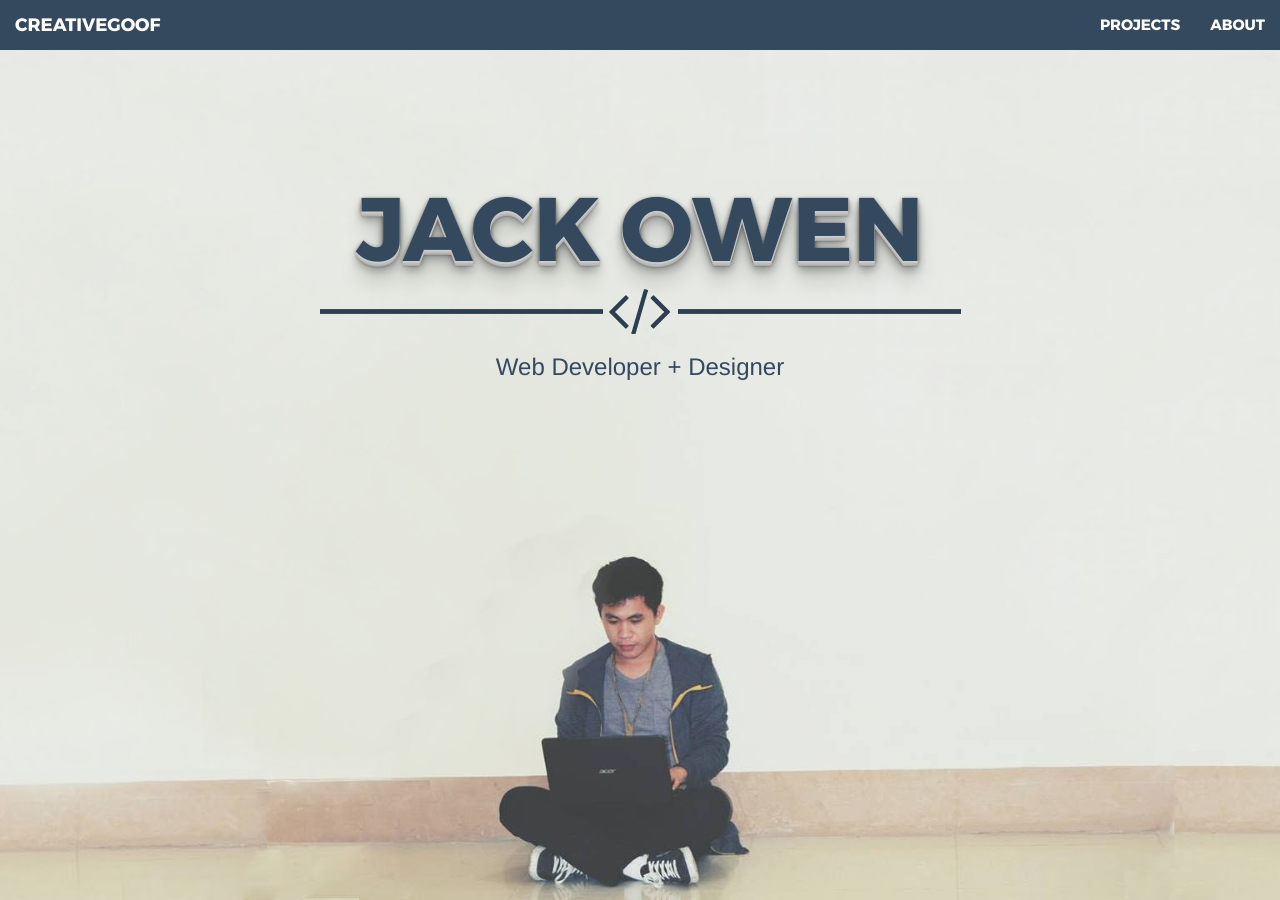
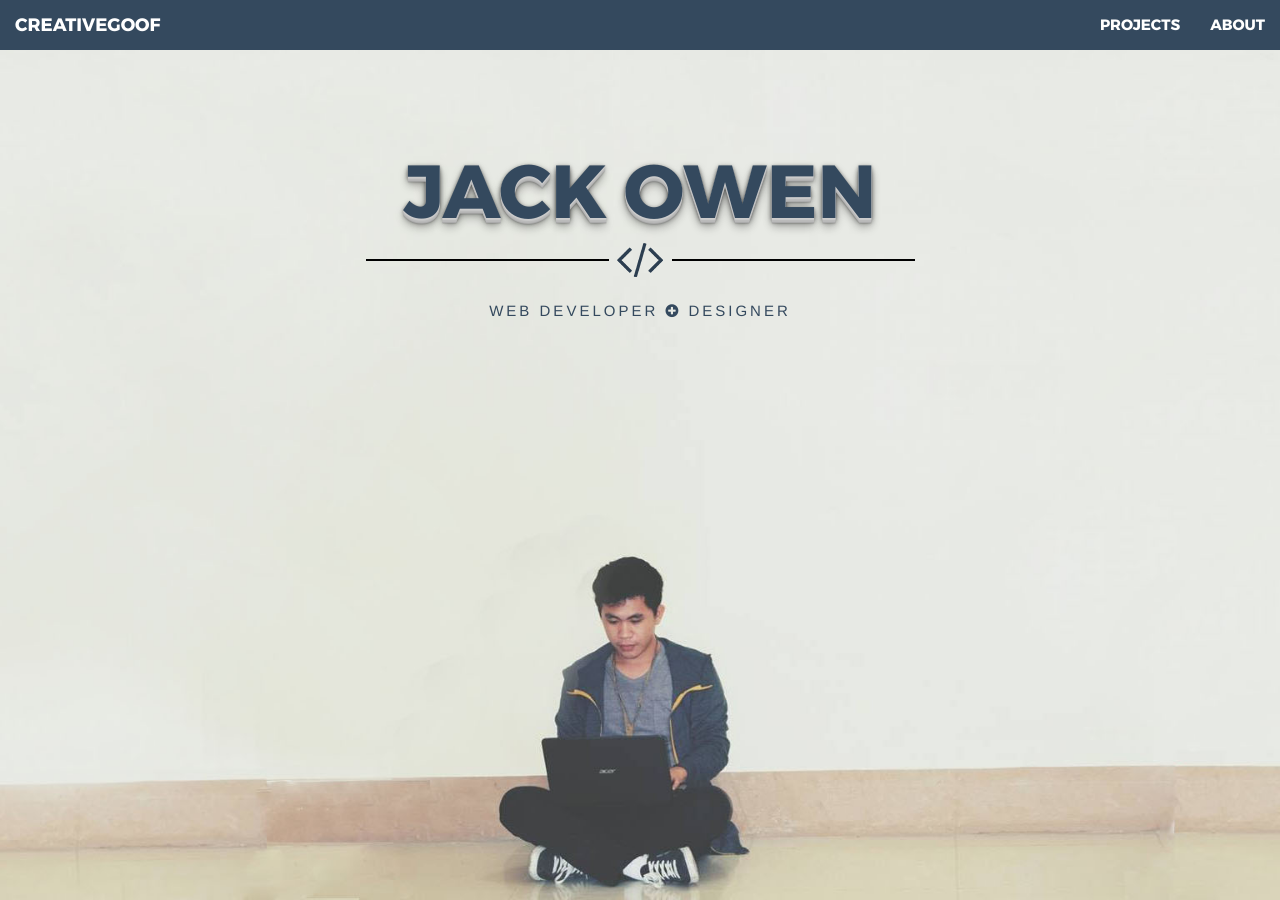
Before and after one commit to 1jhock/creativegoof, a Jekyll site: the page built from index.md, in a window 1280 px wide and 900 px high. Built offline with Jekyll 4.4.1, drawn with Linux system fonts in a browser that asks for light colours.

Commit message:
Updated the design

```diff
--- a/_config.yml
+++ b/_config.yml
@@ -28,6 +28,7 @@
 links:
   - title: PROJECTS
   - title: ABOUT
+  - title: TIMELINE
 
 
 
--- a/_includes/footer.html
+++ b/_includes/footer.html
@@ -5,6 +5,10 @@
        <br>
        <br>
    		<div class="row">
+        <div class="col-lg-4">
+            <span class="reg-title"><h2 class="title-font text-center">CONTACT</h2></span>
+             <h3 class="text-center"><i class="fa fa-envelope-o"></i>&nbsp;&nbsp;jack.bula@yahoo.com</h3>
+        </div>
         <div class="col-lg-4">
            <span class="reg-title"><h2 class="title-font text-center">SOCIALS</h2></span>
            <div id="socials">
@@ -16,10 +20,6 @@
            </div>
         </div>
           <div class="col-lg-4">
-            <span class="reg-title"><h2 class="title-font text-center">CONTACT</h2></span>
-             <h3 class="text-center"><i class="fa fa-envelope-o"></i>&nbsp;&nbsp;jack.bula@yahoo.com</h3>
-        </div>
-          <div class="col-lg-4">
           <span class="reg-title"><h2 class="title-font text-center">CURRENT LOCATION</h2></span>
             <h3 class="text-center"><i class="fa fa-map-marker"></i>&nbsp;&nbsp;Antipolo City, PH</h3>
         </div>
--- a/_layouts/home.html
+++ b/_layouts/home.html
@@ -5,8 +5,12 @@
    <div id="texts">
       <h1 class="text-center title-font" id="title">JACK OWEN</h1>
        <img src="assets/line.png" alt="" class="center-block img-reponsive image">
-      <h3 class="text-center">Web Developer + Designer</h3>
+
+     <div class="parent">
+        <span id="description" class="text-center">WEB DEVELOPER <i class="fa fa-plus-circle"></i> DESIGNER</span>
+     </div>
    </div>
+
    <div id="blank"></div>
 </div>
 
@@ -20,7 +24,7 @@
              <img src="assets/cs.png" alt="" class="center-block img-reponsive image">
 
               <a href="https://github.com/1jhock/Consultation-System-for-LNU" target="_blank" class="middle">
-                 <div class="text">View on &nbsp;&nbsp;<i class="fa fa-github"></i></div>
+                 <div class="text">View on &nbsp;<i class="fa fa-github"></i></div>
               </a>
 
         </div>
@@ -29,7 +33,7 @@
         <div class="thumb" style=" background: linear-gradient(to top, #56ccf2, #2f80ed);">
           <img src="assets/chat.png" alt="" class="center-block img-reponsive image">
             <a href="https://github.com/1jhock/Real-time-Group-chat-with-Web-sockets" target="_blank" class="middle">
-                 <div class="text">View on &nbsp;&nbsp;<i class="fa fa-github"></i></div>
+                 <div class="text">View on &nbsp;<i class="fa fa-github"></i></div>
               </a>
         </div>
       </div>
@@ -37,7 +41,7 @@
         <div class="thumb" style="background-color: #e5dfc8;">
           <img src="assets/koffee.png" alt="" class="center-block img-reponsive image">
            <a href="https://github.com/1jhock/Koffee-A-Web-based-Personal-Music-Player" target="_blank" class="middle">
-                 <div class="text">View on &nbsp;&nbsp;<i class="fa fa-github"></i></div>
+                 <div class="text">View on &nbsp;<i class="fa fa-github"></i></div>
               </a>
         </div>
       </div>
@@ -48,7 +52,7 @@
           <div class="thumb" style="background-color: #bfc0cd">
            <img src="assets/bids.png" alt="" class="center-block img-reponsive image">
            <a href="https://github.com/1jhock/BAC-Filma-Requesting-System" target="_blank" class="middle">
-             <div class="text">View on &nbsp;&nbsp;<i class="fa fa-github"></i></div>
+             <div class="text">View on &nbsp;<i class="fa fa-github"></i></div>
           </a>
         </div>
       </div>
@@ -75,7 +79,7 @@
           <div class="thumb" style="background-color: #5fce8e">
            <img src="assets/balai.png" alt="" class="center-block img-reponsive image">
            <a href="https://github.com/1jhock/Balai-Boarding-House-System" target="_blank" class="middle">
-             <div class="text">View on &nbsp;&nbsp;<i class="fa fa-github"></i></div>
+             <div class="text">View on &nbsp;<i class="fa fa-github"></i></div>
           </a>
         </div>
       </div>
@@ -89,7 +93,7 @@
   <div class="container">
   <br>
     <span class="reg-title"><h1 class="title-font text-center">ABOUT</h1></span>
-
+    <hr>
      <br>
 
          <article>
--- a/bower_components/bootstrap-sass/assets/stylesheets/bootstrap/_custom.scss
+++ b/bower_components/bootstrap-sass/assets/stylesheets/bootstrap/_custom.scss
@@ -14,6 +14,7 @@
 
 nav {
 	font-family: 'titleFont';
+	 border: none !important;
 }
 
 /* Link */
@@ -24,22 +25,23 @@
 
  .navbar-default .navbar-nav > .active{
    color: #000;
-   background: #7f8c8d !important;
+   background: #617487 !important;
  }
  .navbar-default .navbar-nav > .active > a,
  .navbar-default .navbar-nav > .active > a:hover,
  .navbar-default .navbar-nav > .active > a:focus {
       color: #000;
-      background: #7f8c8d !important;
+      background: #617487 !important;
  }
 
 /* Title */
 .navbar-default .navbar-brand {
     color: white !important;
+
 }
 
 #title {
-	font-size: 6em;
+	font-size: 5em;
 	margin-top: 2em;
 	text-shadow: 0 1px 0 #ccc,
                0 2px 0 #c9c9c9,
@@ -51,8 +53,18 @@
                0 1px 3px rgba(0,0,0,.3),
                0 3px 5px rgba(0,0,0,.2),
                0 5px 10px rgba(0,0,0,.25),
-               0 10px 10px rgba(0,0,0,.2),
-               0 20px 20px rgba(0,0,0,.15);
+               0 5px 5px rgba(0,0,0,.2),
+               0 10px 10px rgba(0,0,0,.15);
+}
+
+@media screen and (max-width: 480px) {
+    #title {
+        font-size: 3em;
+    }
+
+    #header {
+    	padding-top: 4em !important;
+    }
 }
 
 .title-font {
@@ -123,6 +135,7 @@
 
 	&:hover {
 		 text-decoration: none !important;
+
 	}
 }
 
@@ -131,6 +144,7 @@
   height: 300px !important;
   width: auto !important;
   transition: all 0.4s ease;
+
 }
 
 .thumb:hover .middle {
@@ -141,7 +155,23 @@
   background-color: #34495e;
   color: white;
   font-size: 16px;
-  padding: 16px 32px;
+  padding: 10px 32px;
+  border-radius: 40px;
+
+  &:hover {
+  	background-color: rgba(52, 73, 94, 0.6);
+  }
+}
+
+.parent {
+	display: flex;
+	justify-content: center;
+}
+
+#description {
+	margin: 1em;
+	padding: 8px 20px;
+	letter-spacing: 3px;
 }
 
 hr {
```
Also changed, not shown: assets/jack2.jpg, assets/line.png. Lines whose indentation alone changed are shown as unchanged.
